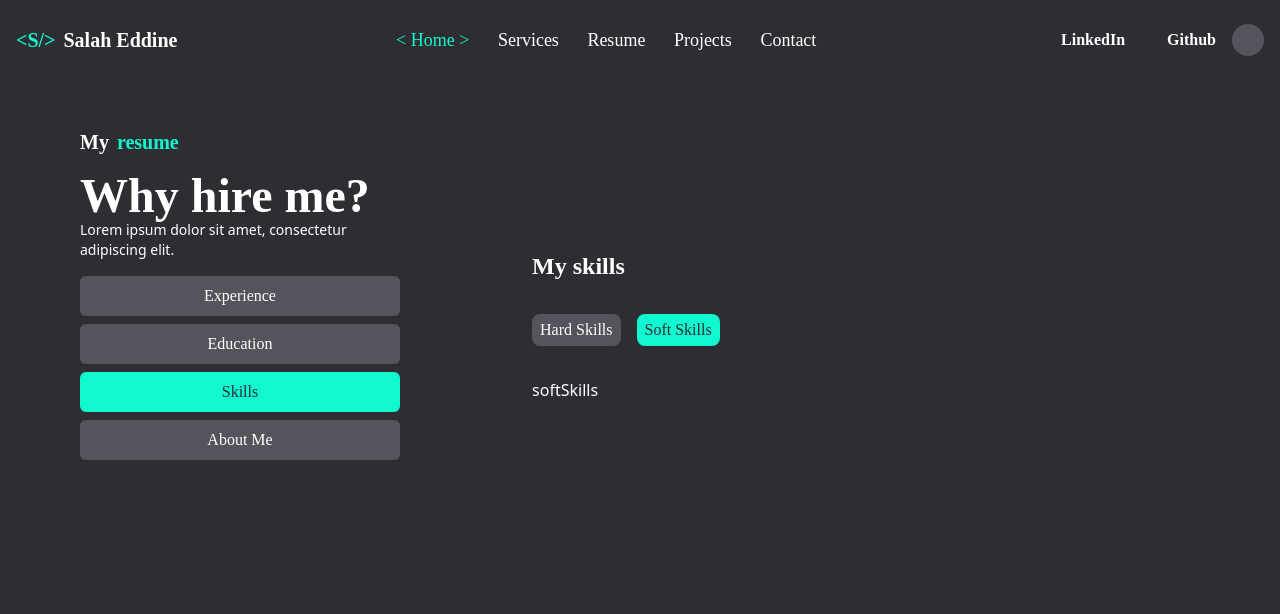
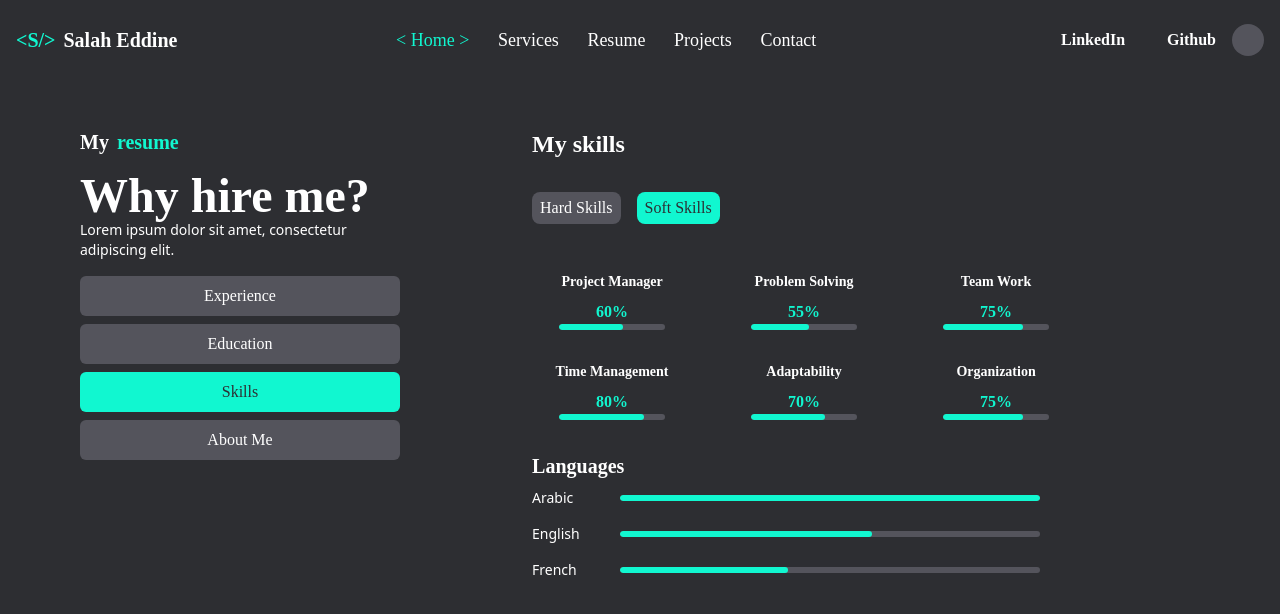
Before and after one commit to kadik23/portfolio, a Next.js app: page /resume/skills/soft-skills in a window 1280 px wide. Shown: the top 614 px of the page. Built offline with nearby package versions, Linux system fonts and the light colour scheme; some icons are missing.

Commit message:
Create soft skills component

```diff
--- /dev/null
+++ b/src/Components/Language.tsx
@@ -0,0 +1,28 @@
+"use client"
+import React, { useState, useEffect } from 'react';
+
+function Language({
+    name, percentage
+}: {
+    name: string, percentage: number
+}) {
+    const [progress, setProgress] = useState(0);
+
+    useEffect(() => {
+        setProgress(Math.min(100, Math.max(0, percentage)));
+    }, [percentage]);
+  return (
+        <div className='flex flex-col gap-2 items-start lg:flex-row lg:items-center'>
+            <div className='text-xl sm:inika-bold capitalize lg:w-24 lg:text-sm lg:inika-regular'>{name}</div>
+            <div className='flex flex-col items-center inika-regular text-md w-full'>
+                <div className='w-full h-2 lg:h-1.5 bg-light-gray rounded-full  overflow-hidden'>
+                    <div
+                        className='h-full bg-green rounded-full transition-width duration-1000'
+                        style={{ width: `${progress}%` }}
+                    ></div>
+                </div>
+            </div>
+        </div>  )
+}
+
+export default Language
--- /dev/null
+++ b/src/Components/SoftSkill.tsx
@@ -0,0 +1,31 @@
+"use client"
+import React, { useState, useEffect } from 'react';
+
+function SoftSkill({
+    name, percentage
+}: {
+    name: string, percentage: number
+}) {
+    const [progress, setProgress] = useState(0);
+
+    useEffect(() => {
+        setProgress(Math.min(100, Math.max(0, percentage)));
+    }, [percentage]);
+
+    return (
+        <div className='flex flex-col gap-2 items-center w-44 lg:w-40'>
+            <div className='text-xl inika-bold capitalize lg:text-sm'>{name}</div>
+            <div className='flex flex-col items-center inika-regular text-md w-full'>
+                <div className='text-green inika-bold'>{percentage}%</div>
+                <div className='w-2/3 h-2 lg:h-1.5 bg-light-gray rounded-full overflow-hidden'>
+                    <div
+                        className='h-full bg-green rounded-full transition-width duration-1000'
+                        style={{ width: `${progress}%` }}
+                    ></div>
+                </div>
+            </div>
+        </div>
+    );
+}
+
+export default SoftSkill;
--- a/src/app/consts.ts
+++ b/src/app/consts.ts
@@ -34,3 +34,18 @@ export const hardSkills: HardSkills = {
         { name: 'Figma', icon: 'solar:figma-bold' },
     ],
 };
+
+export const softSkills: SoftSkills[] = [
+    { name: 'Project Manager', percentage: 60},
+    { name: 'Problem Solving', percentage: 55},
+    { name: 'Team Work', percentage: 75},
+    { name: 'Time Management', percentage: 80},
+    { name: 'Adaptability', percentage: 70},
+    { name: 'Organization', percentage: 75},
+]
+
+export const languages: SoftSkills[] = [
+    { name: 'Arabic', percentage:100},
+    { name: 'English', percentage:60},
+    { name: 'French', percentage:40}
+]
--- a/src/app/resume/skills/soft-skills/page.tsx
+++ b/src/app/resume/skills/soft-skills/page.tsx
@@ -1,8 +1,25 @@
+import Language from '@/Components/Language'
+import SoftSkill from '@/Components/SoftSkill'
+import { languages, softSkills } from '@/app/consts'
 import React from 'react'
 
 function page() {
   return (
-    <div>softSkills</div>
+    <div className='lg:w-5/6 '>
+      <div className='flex flex-wrap lg:justify-start gap-8 justify-center my-4'>
+        {softSkills.map((softSkill) =>(
+          <SoftSkill percentage={softSkill.percentage} name={softSkill.name}/>
+        ))}
+      </div>
+      <div className='flex flex-col items-center lg:items-start my-8'>
+        <div className='text-xl inika-bold'>Languages</div>
+        <div className='my-8 lg:my-2 w-full lg:w-5/6 flex flex-col gap-4 '>
+          {languages.map((language) =>(
+            <Language name={language.name} percentage={language.percentage} />
+          ))}
+        </div>
+      </div>
+    </div>
   )
 }
 
--- a/src/app/resume/skills/template.tsx
+++ b/src/app/resume/skills/template.tsx
@@ -20,12 +20,12 @@ export default function Template({
         { href: '/resume/skills/soft-skills', name: 'Soft Skills' },
       ];
     return (
-        <div className="flex flex-col  items-center xl:items-start gap-16 xl:gap-8 mx-4 xl:pl-4 xl:mt-16 xl:w-[60%]">
-            <div className="flex flex-col gap-8  mt-16">
-                <div className=" mt-8 inika-bold text-2xl text-center xl:text-start">
+        <div className="flex flex-col  items-center lg:items-start gap-16 lg:gap-8 mx-4 lg:pl-4 lg:mt-16 lg:w-[60%]">
+            <div className="flex flex-col gap-8 mt-8">
+                <div className=" mt-8 inika-bold text-2xl text-center lg:text-start">
                     My skills
                 </div>
-                <div className="inika-regular flex items-center justify-center xl:justify-start gap-4">
+                <div className="inika-regular flex items-center justify-center lg:justify-start gap-4">
                     <Link href={'/resume/skills'} className={`${pathname == '/resume/skills' ? 'bg-green text-dark-gray' : 'bg-light-gray'} py-1 px-2 rounded-lg hover:opacity-75 active:scale-105 `}>Hard Skills</Link>
                     <Link href={'/resume/skills/soft-skills'} className={`${pathname == '/resume/skills/soft-skills' ? 'bg-green text-dark-gray' : 'bg-light-gray'} py-1 px-2 rounded-lg hover:opacity-75 active:scale-105 `}>Soft Skills</Link>
                 </div>
--- a/src/app/resume/template.tsx
+++ b/src/app/resume/template.tsx
@@ -42,7 +42,7 @@ export default function RootLayout({
     const pathname = usePathname()
 
     return (
-        <div className="flex flex-col justify-between items-center w-full lg:flex-row ">
+        <div className="flex flex-col justify-between items-start w-full lg:flex-row ">
             <div className="flex flex-col lg:w-[35%] mt-16 lg:ml-16">
                 <motion.div
                     initial={{ opacity: 0, x: -100 }}
--- a/src/app/types.d.ts
+++ b/src/app/types.d.ts
@@ -11,3 +11,5 @@ type HardSkills = {
     'Version Control': Skill[];
     'Tools': Skill[];
 };
+
+type SoftSkills = { name: string, percentage: number }
```
